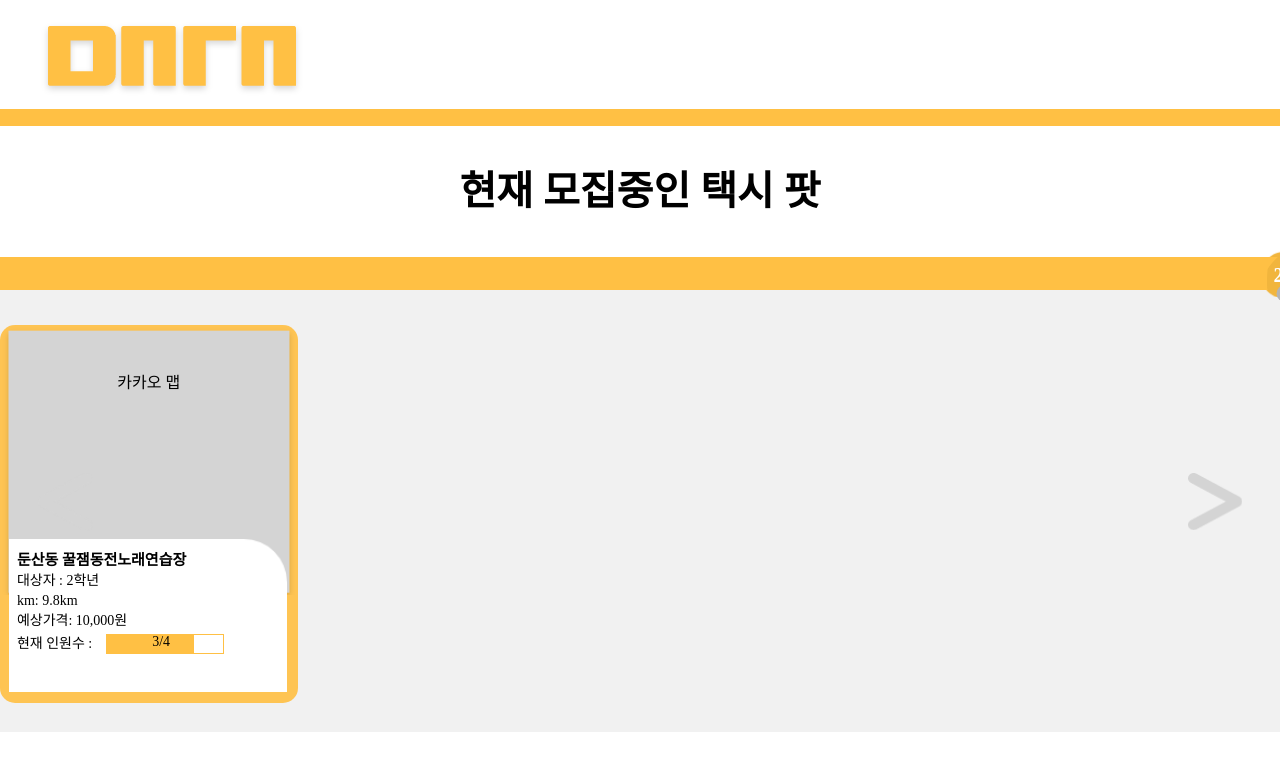
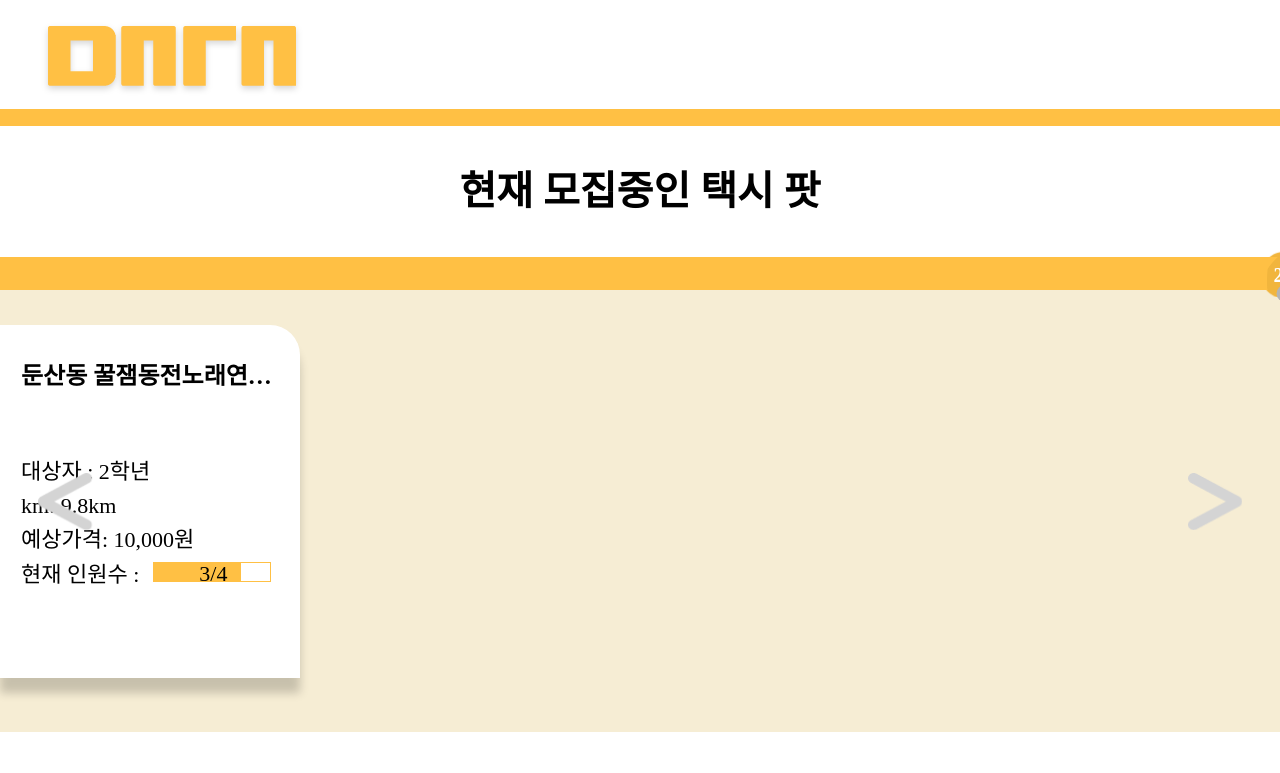
Before and after one commit to DamaTaxi/Client, a React (Create React App) app: page /taxi-pot in a window 1280 px wide. Shown: the top 773 px of the page. Built offline with nearby package versions, Linux system fonts and the light colour scheme; a web font is replaced by a local one.

Commit message:
[MODIFY] <src/components/TaxiPotSlider> modify publishing

```diff
--- a/src/components/TaxiPot/TaxiPotSlider/TaxiPotSlider.js
+++ b/src/components/TaxiPot/TaxiPotSlider/TaxiPotSlider.js
@@ -11,7 +11,7 @@ SwiperCore.use([Navigation, Pagination, Autoplay]);
 
 const swiperSliderList = [
   {
-    title: '둔산동 꿀잼동전노래연습장',
+    title: '대덕소프트웨어마이스터고등학교 니엄마 13시 레게노 ㅁㄴ안마ㅁㄴㅇㅁㄴㅁㄴㄴㅇㅁㄴㅁㄴㅁ',
     target: '2학년',
     reserve: 3,
     all: 4,
@@ -66,23 +66,22 @@ const TaxiPotSlider = () => {
     return result;
   };
 
-/*   useEffect(()=> {
+  /*   useEffect(()=> {
     api.getlist();
   }, [page]) */
 
   //슬라이더 리스트 map 함수
   const SwiperSlideList = swiperSliderList.length
     ? swiperSliderList.map((swiperSliderList, index) => {
-        const { title, target, reserve, all, price, latitude, longitude } = swiperSliderList;
+        const { title, target, reserve, all, price } = swiperSliderList;
         return (
           <SwiperSlide key={index}>
             <Link to="/">
-              <>
-                <div className="kakaoMap">카카오 맵</div>
-              </>
-              <>
-                <div className="slideSection">
+              <div className="slideSection">
+                <div id="titleBox">
                   <h1>{title}</h1>
+                </div>
+                <div>
                   <p>대상자 : {target}</p>
                   <p>km: 9.8km</p>
                   <p>예상가격: {numberWithCommas(price)}원</p>
@@ -90,14 +89,14 @@ const TaxiPotSlider = () => {
                     <p>현재 인원수 : </p>
                     <div className="yellowBorderBox">
                       <div className="filledBox">
-                        <p>
+                        <p id="filledSection">
                           {reserve}/{all}
                         </p>
                       </div>
                     </div>
                   </S.GraphContainer>
                 </div>
-              </>
+              </div>
             </Link>
           </SwiperSlide>
         );
--- a/src/components/TaxiPot/TaxiPotSlider/style.js
+++ b/src/components/TaxiPot/TaxiPotSlider/style.js
@@ -11,7 +11,7 @@ export const TaxiPotSlideBox = styled.div`
   position: relative;
   width: 100%;
   height: 475px;
-  background-color: #f1f1f1;
+  background-color: rgba(204, 158, 29, 19%);
   display: flex;
   flex-direction: column;
   align-items: center;
@@ -27,46 +27,42 @@ export const TaxiPotSlideBox = styled.div`
   }
   .swiper-slide {
     position: relative;
-    background-image: url(${slideYellowBox});
     margin-top: 35px;
     width: 299px;
     height: 378px;
     border-radius: 15px;
-    .kakaoMap {
-      background-image: url(${slideGrayBox});
-      width: 100%;
-      height: 270px;
-      background-size: cover;
-      object-fit: cover;
-      text-align: center;
-      padding-top: 50px;
-    }
     .swiper-pagination-current {
       color: red;
     }
     .slideSection {
-      left: 3%;
-      bottom: 3%;
-      padding-left: 8px;
-      position: absolute;
-      background-image: url(${SlideSection});
-      background-size: cover;
-      width: 278px;
-      height: 153px;
-      h1 {
-        font-size: 0.9375rem;
-        text-overflow: ellipsis;
-        overflow: hidden;
-        font-family: 'NotoSansKR';
-        font-weight: bold;
-        margin-top: 12px;
-        padding-top: 2px;
+      width: 300px;
+      height: 353px;
+      background-color: #ffffff;
+      box-shadow: 0 15px 10px rgba(0, 0, 0, 19%);
+      border-top-right-radius: 30px;
+      display: flex;
+      flex-direction: column;
+      padding-left: 21px;
+      #titleBox {
+        width: 270px;
+        height: 50px;
+        margin: 19px 0 55px 0;
+        h1 {
+          font-size: 24px;
+          font-family: 'NotoSansKR';
+          font-weight: bold;
+          margin-top: 20px;
+          flex-wrap: wrap;
+          overflow: hidden;
+          text-overflow: ellipsis;
+          white-space: nowrap;
+        }
       }
       p {
-        padding-top: 6px;
         font-family: 'NotoSansKR';
         font-weight: 540;
-        font-size: 0.875rem;
+        font-size: 22px;
+        padding-top: 12px;
       }
     }
     #currentId {
@@ -166,6 +162,7 @@ export const GraphContainer = styled.div`
   height: 26px;
   display: flex;
   align-items: center;
+  margin-top: 5px;
   .yellowBorderBox {
     position: relative;
     width: 118px;
@@ -186,6 +183,7 @@ export const GraphContainer = styled.div`
       position: absolute;
       left: 45px;
       top: -6px;
+      padding-top: 6px !important;
     }
   }
 `;
```
